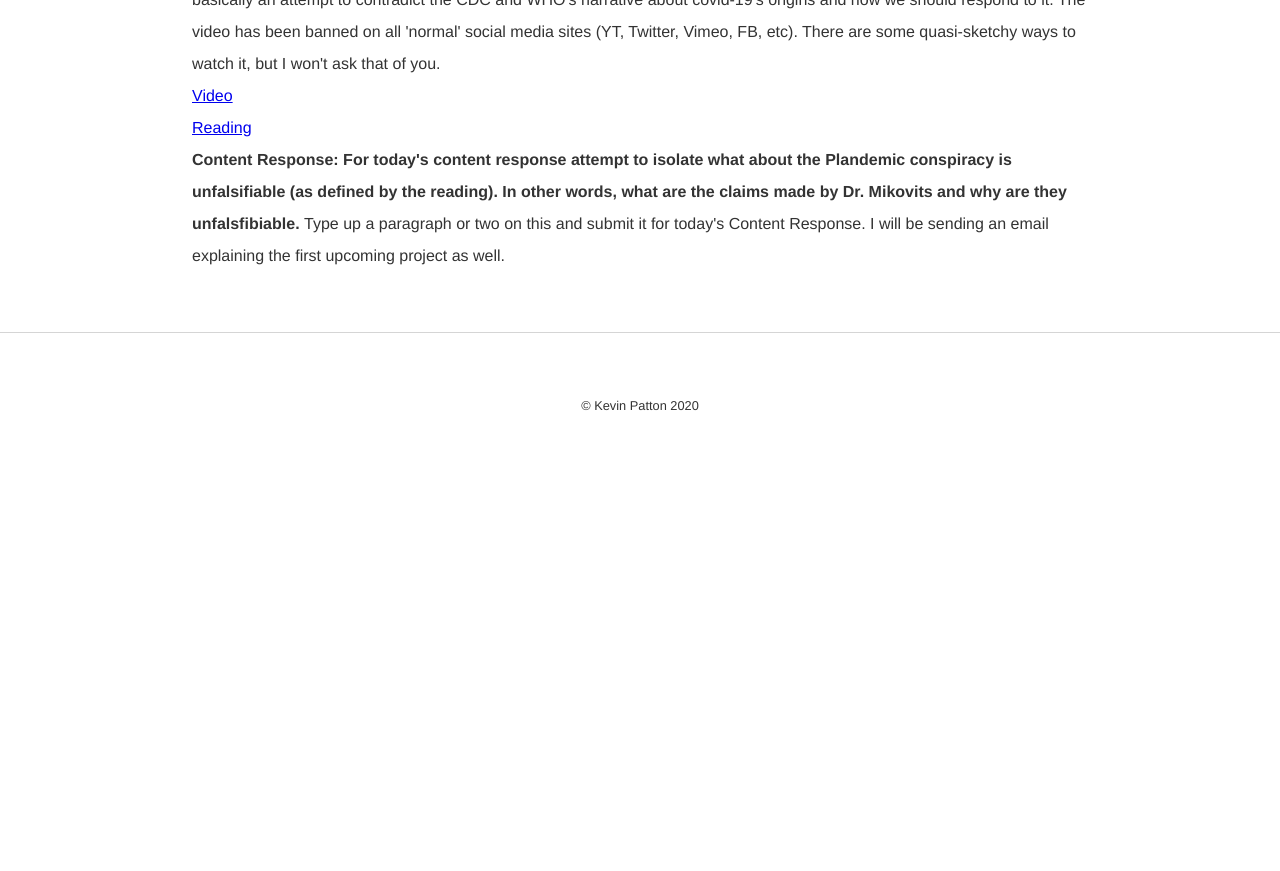
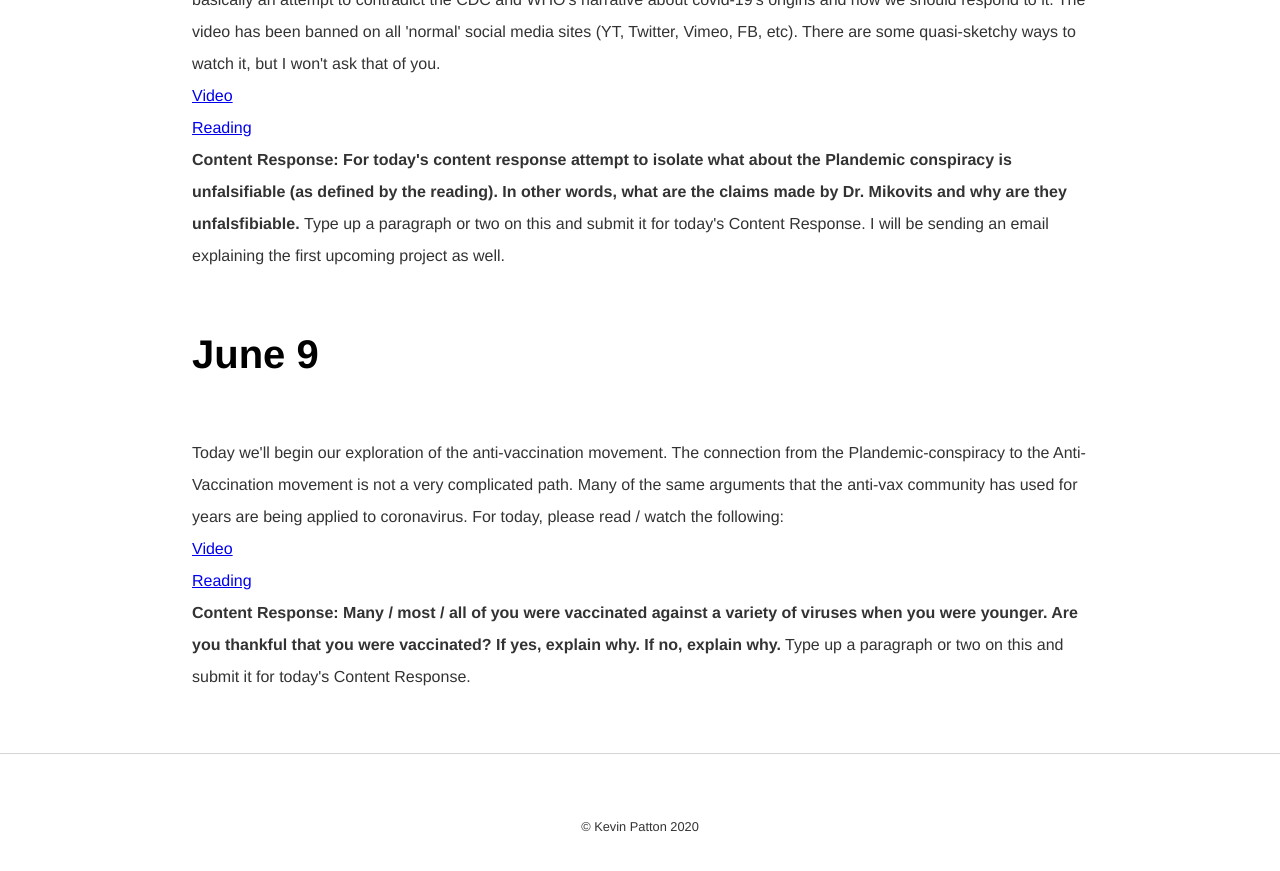
Before and after one commit to kevinjpatton/kevinjpatton.github.io, a Jekyll site: the page built from teaching/phil1020/index.html, in a window 1280 px wide and 900 px high, scrolled down 2945 px. Shown: the top 871 px of the window. Built offline with Jekyll 4.4.1, drawn with Linux system fonts in a browser that asks for light colours; Markdown is read by kramdown in place of the engine named in the settings; before the commit the page ends 3424 px from its top, so only the background shows below that.

Commit message:
Update index.html

```diff
--- a/teaching/phil1020/index.html
+++ b/teaching/phil1020/index.html
@@ -47,3 +47,9 @@ title: Philosophy 1020 - Kevin Patton
 <a href="https://youtu.be/TWpjc1QZg84" target="_blank">Video</a><br>
 <a href="http://www.butte.edu/departments/cas/tipsheets/thinking/conspiracy.html" target="_blank">Reading</a><br>
 <b>Content Response: For today's content response attempt to isolate what about the Plandemic conspiracy is unfalsifiable (as defined by the reading).  In other words, what are the claims made by Dr. Mikovits and why are they unfalsfibiable.  </b>Type up a paragraph or two on this and submit it for today's Content Response.  I will be sending an email explaining the first upcoming project as well.</p>
+
+<h1>June 9</h1>
+<p>Today we'll begin our exploration of the anti-vaccination movement.  The connection from the Plandemic-conspiracy to the Anti-Vaccination movement is not a very complicated path.  Many of the same arguments that the anti-vax community has used for years are being applied to coronavirus.  For today, please read / watch the following:<br>
+<a href="https://youtu.be/Hug0rfFC_L8" target="_blank">Video</a><br>
+<a href="https://www.businessinsider.com/anti-vaxxers-oppose-a-coronavirus-vaccine-that-doesnt-exist-2020-5" target="_blank">Reading</a><br>
+<b>Content Response: Many / most / all of you were vaccinated against a variety of viruses when you were younger.  Are you thankful that you were vaccinated?  If yes, explain why.  If no, explain why.</b>  Type up a paragraph or two on this and submit it for today's Content Response.</p>
```
